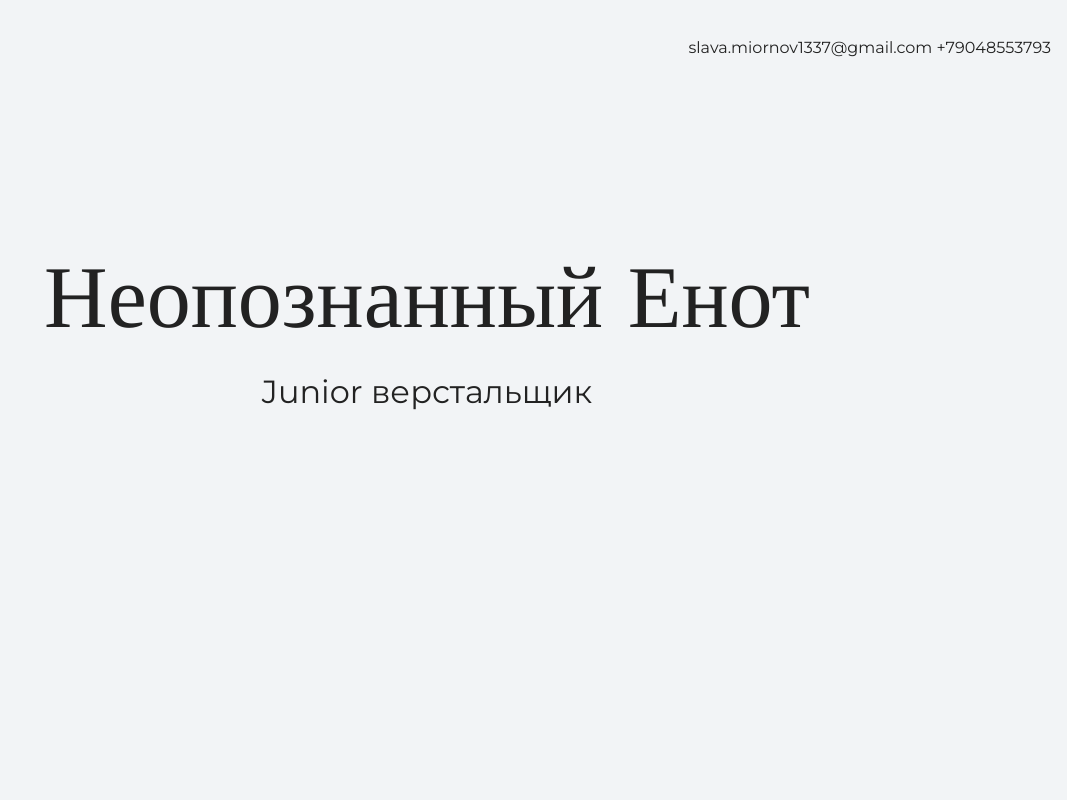
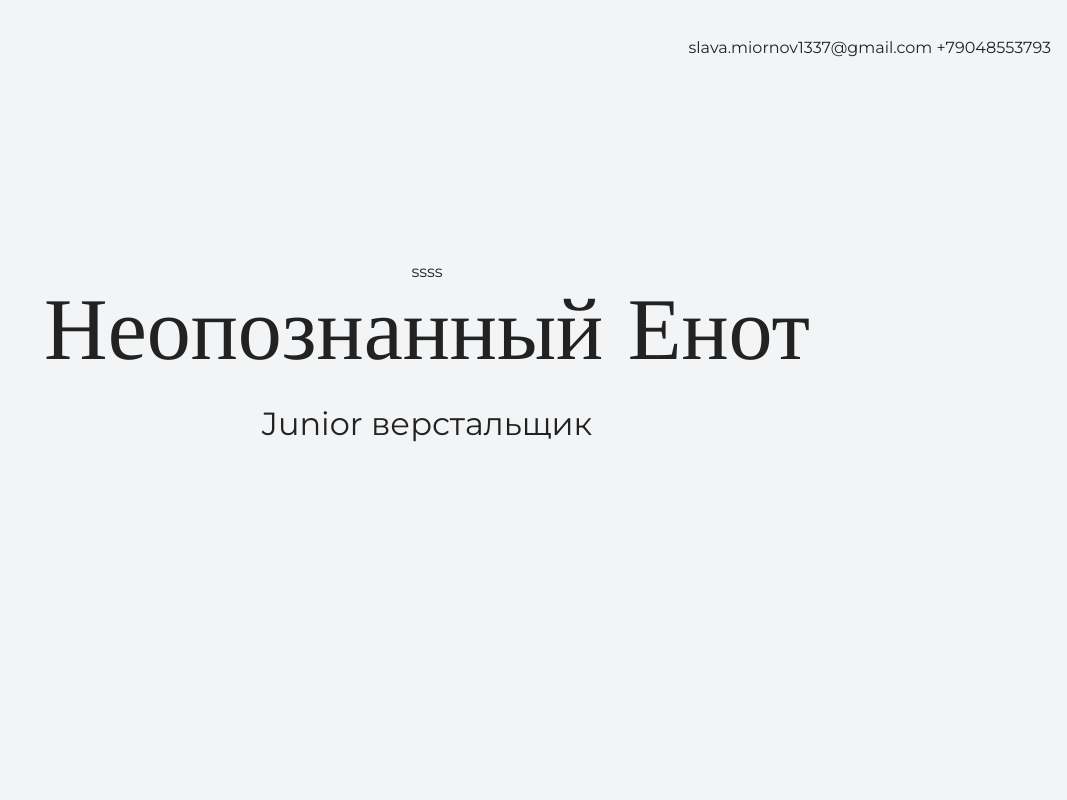
Before and after one commit to Mirolave/mysite, a plain HTML site: page index.html in a window 1280 px wide. Shown: the top 800 px of the page, without its empty margins (213-1280 px from the left). Drawn offline with nearby package versions, Linux system fonts and the light colour scheme.

Commit message:
Update index.html

```diff
--- a/index.html
+++ b/index.html
@@ -14,7 +14,7 @@
     </header>
 
     <section class="hero-image">
-      <div class="container"> <h1 class="heading">Неопознанный Енот</h1>
+      <div class="container">ssss <h1 class="heading">Неопознанный Енот</h1>
       <p>Junior верстальщик</p> </div>
     </section>
 
```
